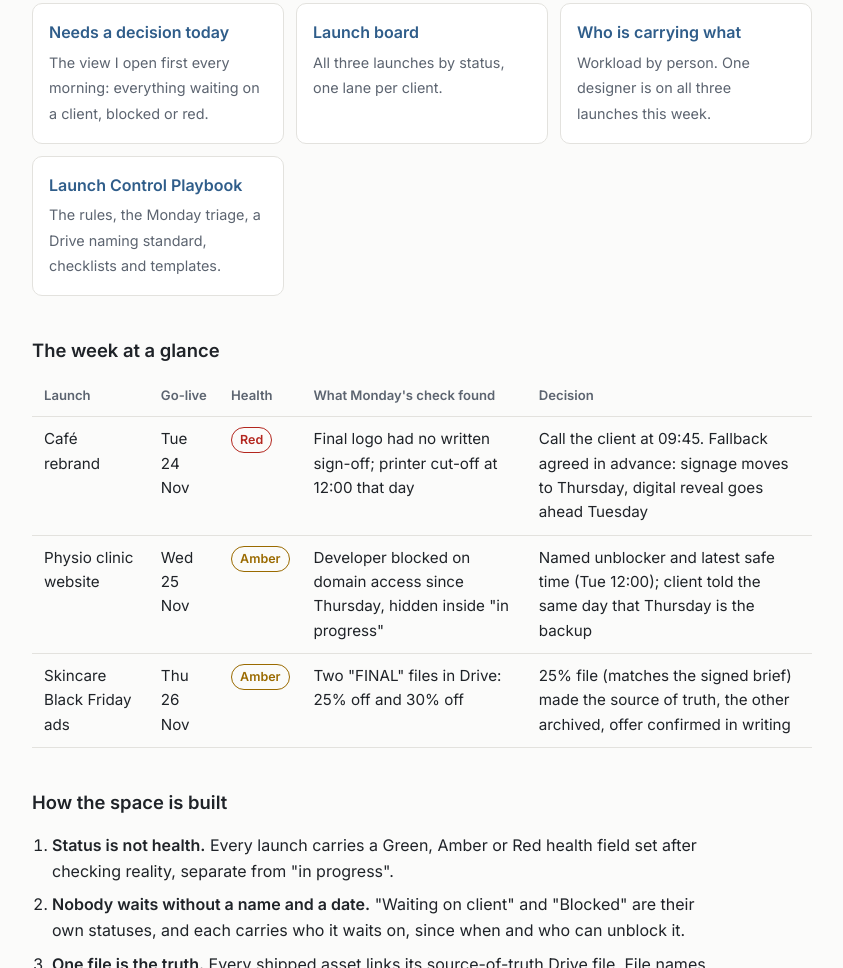
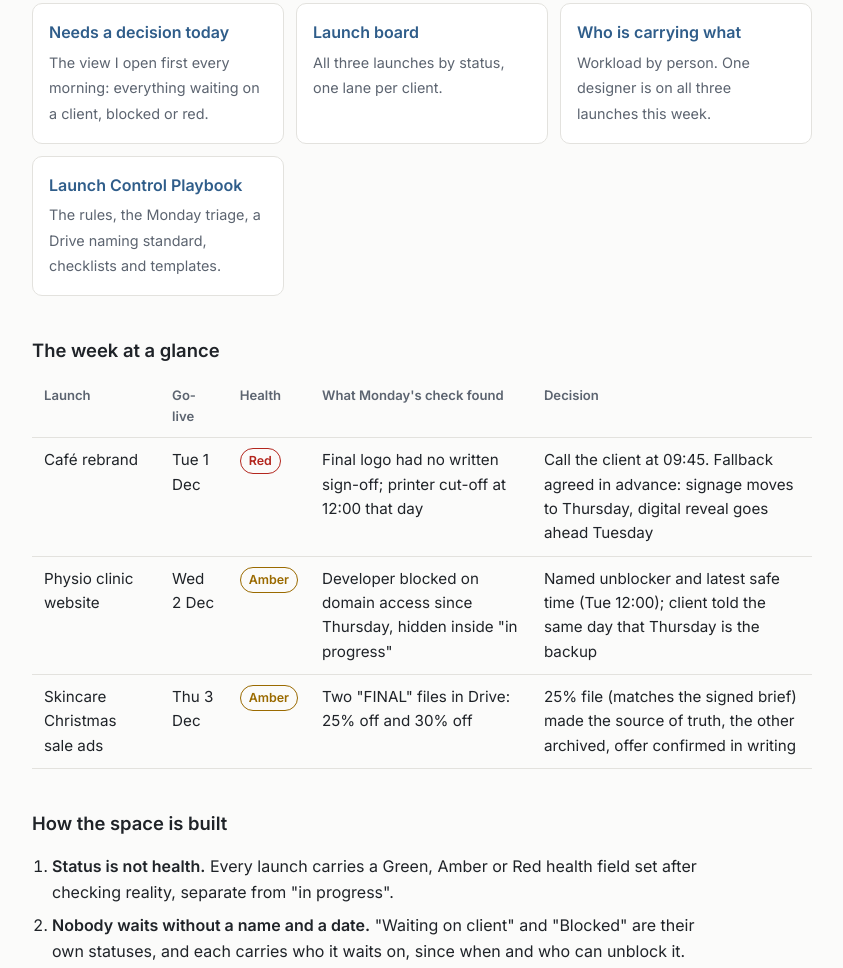
Before and after one commit to tayomaximus/tayomaximus.github.io, a plain HTML site: page launch-control/index.html in a window 1280 px wide. Shown: the part 350-1318 px from the top of the page, without its empty margins (218-1061 px from the left). Drawn offline with Linux system fonts and the light colour scheme.

Commit message:
Move Launch Control sample week to 30 Nov - 4 Dec
Co-Authored-By: Claude Opus 5.5 <noreply@anthropic.com>
Claude-Session: https://claude.ai/code/session_01Gxkg5G1RXSZZsE2Cdy9BQd

```diff
--- a/launch-control/index.html
+++ b/launch-control/index.html
@@ -46,9 +46,9 @@ footer a{color:var(--accent)}
 <div class="tablewrap"><table>
 <thead><tr><th>Launch</th><th>Go-live</th><th>Health</th><th>What Monday's check found</th><th>Decision</th></tr></thead>
 <tbody>
-<tr><td>Café rebrand</td><td>Tue 24 Nov</td><td><span class="pill red">Red</span></td><td>Final logo had no written sign-off; printer cut-off at 12:00 that day</td><td>Call the client at 09:45. Fallback agreed in advance: signage moves to Thursday, digital reveal goes ahead Tuesday</td></tr>
-<tr><td>Physio clinic website</td><td>Wed 25 Nov</td><td><span class="pill amber">Amber</span></td><td>Developer blocked on domain access since Thursday, hidden inside "in progress"</td><td>Named unblocker and latest safe time (Tue 12:00); client told the same day that Thursday is the backup</td></tr>
-<tr><td>Skincare Black Friday ads</td><td>Thu 26 Nov</td><td><span class="pill amber">Amber</span></td><td>Two "FINAL" files in Drive: 25% off and 30% off</td><td>25% file (matches the signed brief) made the source of truth, the other archived, offer confirmed in writing</td></tr>
+<tr><td>Café rebrand</td><td>Tue 1 Dec</td><td><span class="pill red">Red</span></td><td>Final logo had no written sign-off; printer cut-off at 12:00 that day</td><td>Call the client at 09:45. Fallback agreed in advance: signage moves to Thursday, digital reveal goes ahead Tuesday</td></tr>
+<tr><td>Physio clinic website</td><td>Wed 2 Dec</td><td><span class="pill amber">Amber</span></td><td>Developer blocked on domain access since Thursday, hidden inside "in progress"</td><td>Named unblocker and latest safe time (Tue 12:00); client told the same day that Thursday is the backup</td></tr>
+<tr><td>Skincare Christmas sale ads</td><td>Thu 3 Dec</td><td><span class="pill amber">Amber</span></td><td>Two "FINAL" files in Drive: 25% off and 30% off</td><td>25% file (matches the signed brief) made the source of truth, the other archived, offer confirmed in writing</td></tr>
 </tbody></table></div>
 
 <h2>How the space is built</h2>
```
